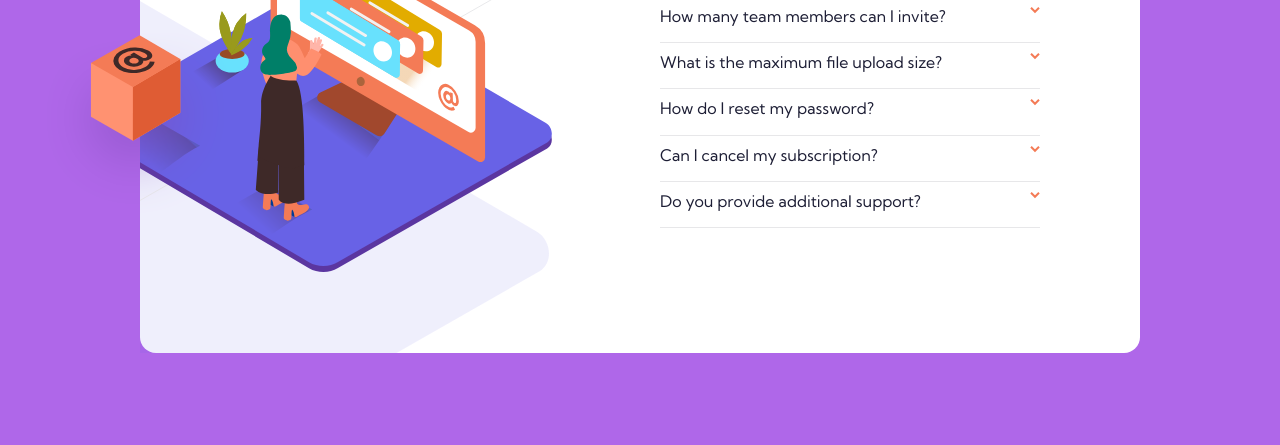
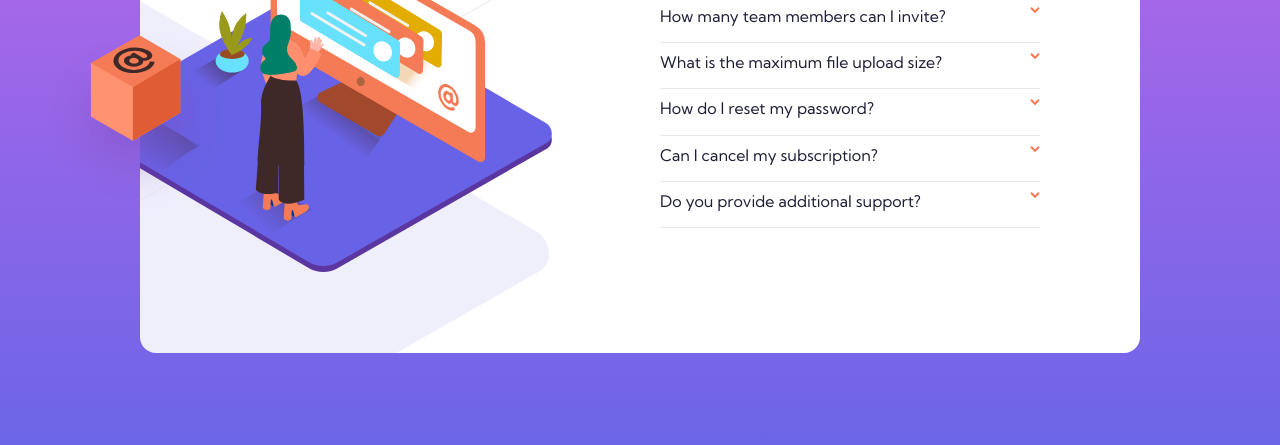
Before and after one commit to brunobarross/Faq-Frontend-mentor, a plain HTML site: page index.html in a window 1280 px wide. Shown: the part 297-742 px from the top of the page. Drawn offline with nearby package versions, Linux system fonts and the light colour scheme.

Commit message:
Add files via upload

```diff
--- a/assets/sass/style.scss
+++ b/assets/sass/style.scss
@@ -32,7 +32,8 @@ li {
   justify-content: center;
   align-items: center;
   height: 100%;
-  background: $violeta;
+  background: rgb(175,103,233);
+  background: linear-gradient(180deg, rgba(175,103,233,1) 0%, rgba(175,103,233,1) 26%, rgba(101,101,231,1) 100%);
   @include d(m) {
   }
 }
```
Also changed, not shown: assets/css/style.css, 1 other file.
